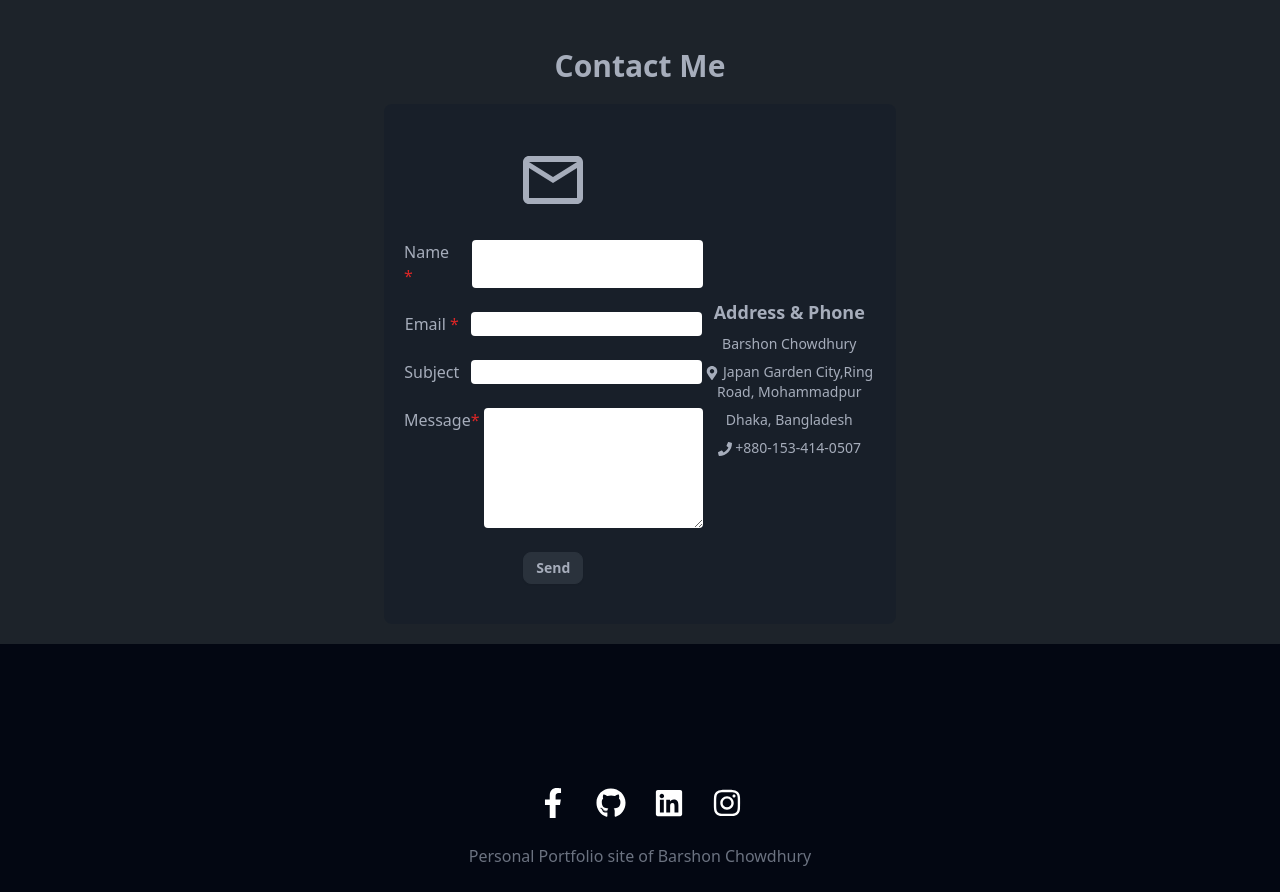
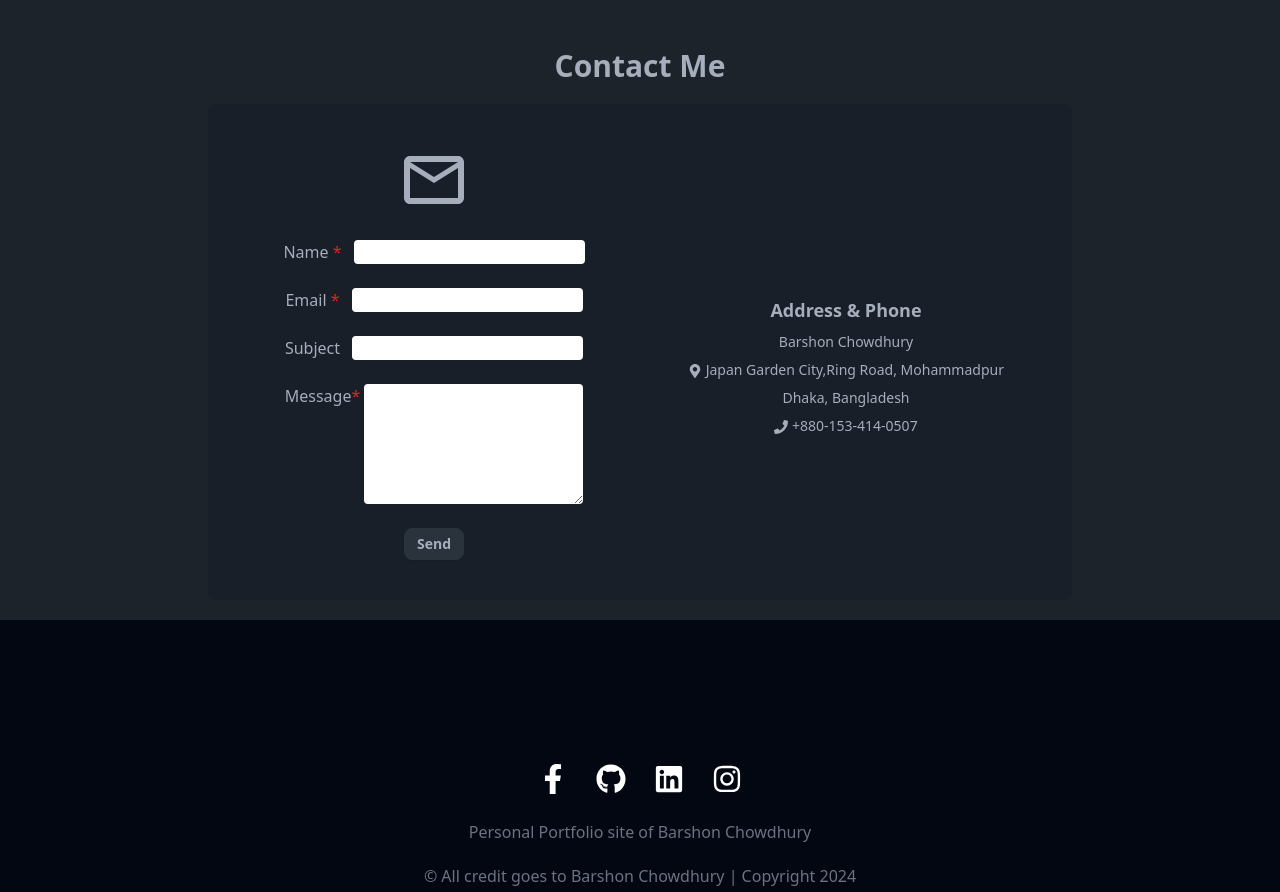
Before and after one commit to Barshonwebdev/Barshon-Portfolio, a React (Vite) app: page / in a window 1280 px wide. Shown: the part 1632-2524 px from the top of the page. Built offline with nearby package versions, Linux system fonts and the light colour scheme.

Commit message:
contact section design (complete + responsive)

```diff
--- a/src/components/Contact.jsx
+++ b/src/components/Contact.jsx
@@ -10,7 +10,7 @@ const Contact = ({id}) => {
             Contact Me
           </h2>
 
-          <div className=" bg-slate-900 bg-opacity-30  py-10 mx-5 px-5 lg:mx-96 my-5 rounded-lg flex flex-col md:flex-row justify-around items-center space-y-7">
+          <div className=" bg-slate-900 bg-opacity-30  py-10 mx-5 px-5 lg:mx-52 my-5 rounded-lg flex flex-col md:flex-row justify-around items-center space-y-7">
             <form className="w-full flex flex-col items-center space-y-6">
               <div className="">
                 <MdOutlineMail className="text-7xl"></MdOutlineMail>
@@ -20,13 +20,13 @@ const Contact = ({id}) => {
                 <label>
                   Name <span className="text-red-600">*</span>
                 </label>
-                <input className="bg-white text-black rounded" type="text" />
+                <input required className="bg-white text-black rounded" type="text" />
               </div>
               <div className="flex space-x-3">
                 <label>
                   Email <span className="text-red-600">*</span>
                 </label>
-                <input className="bg-white  text-black rounded" type="email" />
+                <input required className="bg-white  text-black rounded" type="email" />
               </div>
               <div className="flex space-x-3">
                 <label>Subject</label>
@@ -38,6 +38,7 @@ const Contact = ({id}) => {
                 </label>
                 <textarea
                   className="bg-white  text-black rounded"
+                  required
                   name=""
                   id=""
                   cols="22"
@@ -46,7 +47,7 @@ const Contact = ({id}) => {
               </div>
 
               <div>
-                <button className='zoom btn btn-sm rounded-lg btn-neutral'>Send</button>
+                <button className='zoom hover:bg-green-800 btn btn-sm rounded-lg btn-neutral'>Send</button>
               </div>
             </form>
             <div className="space-y-2 w-full text-sm text-center ">
```
